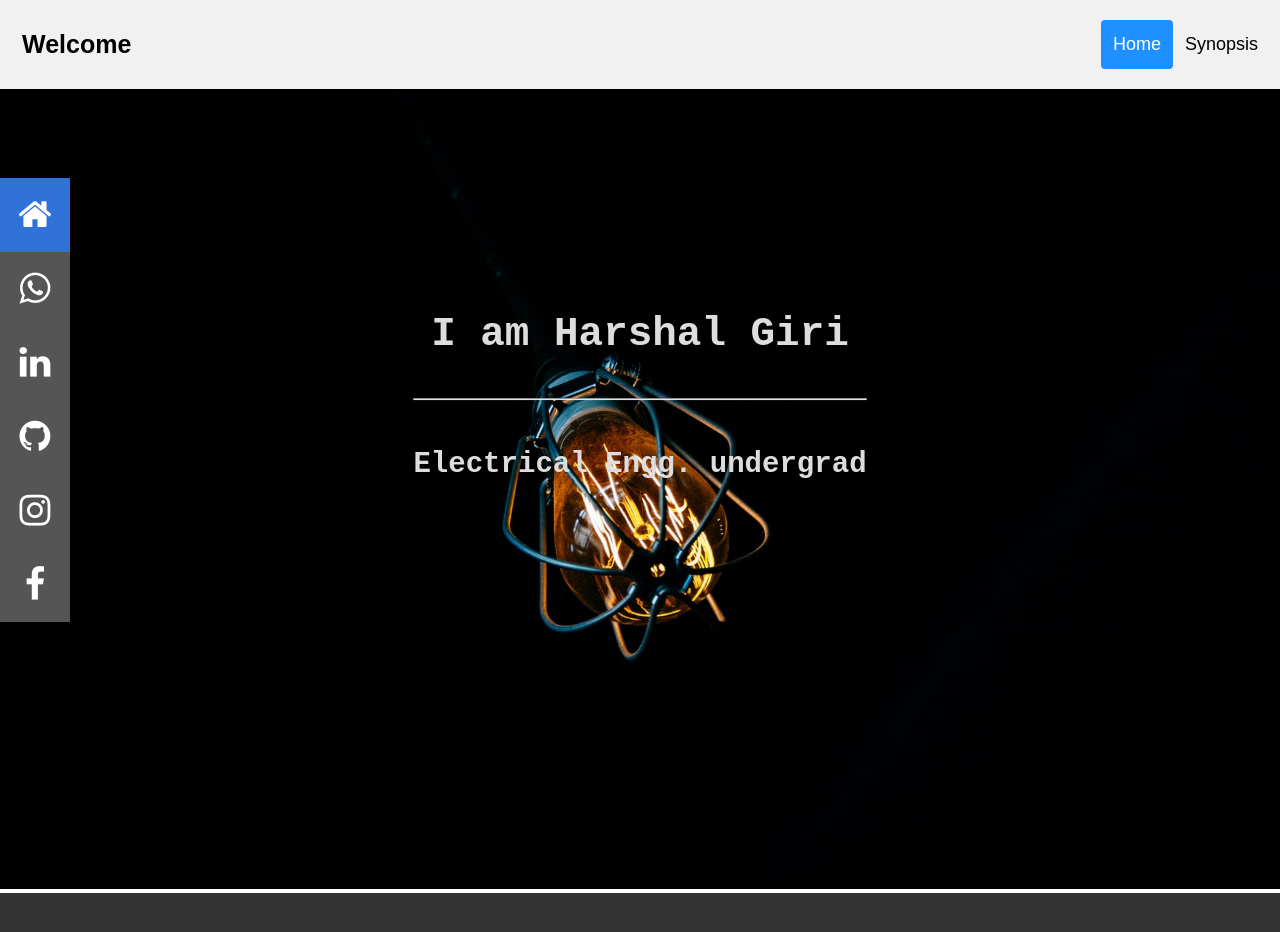
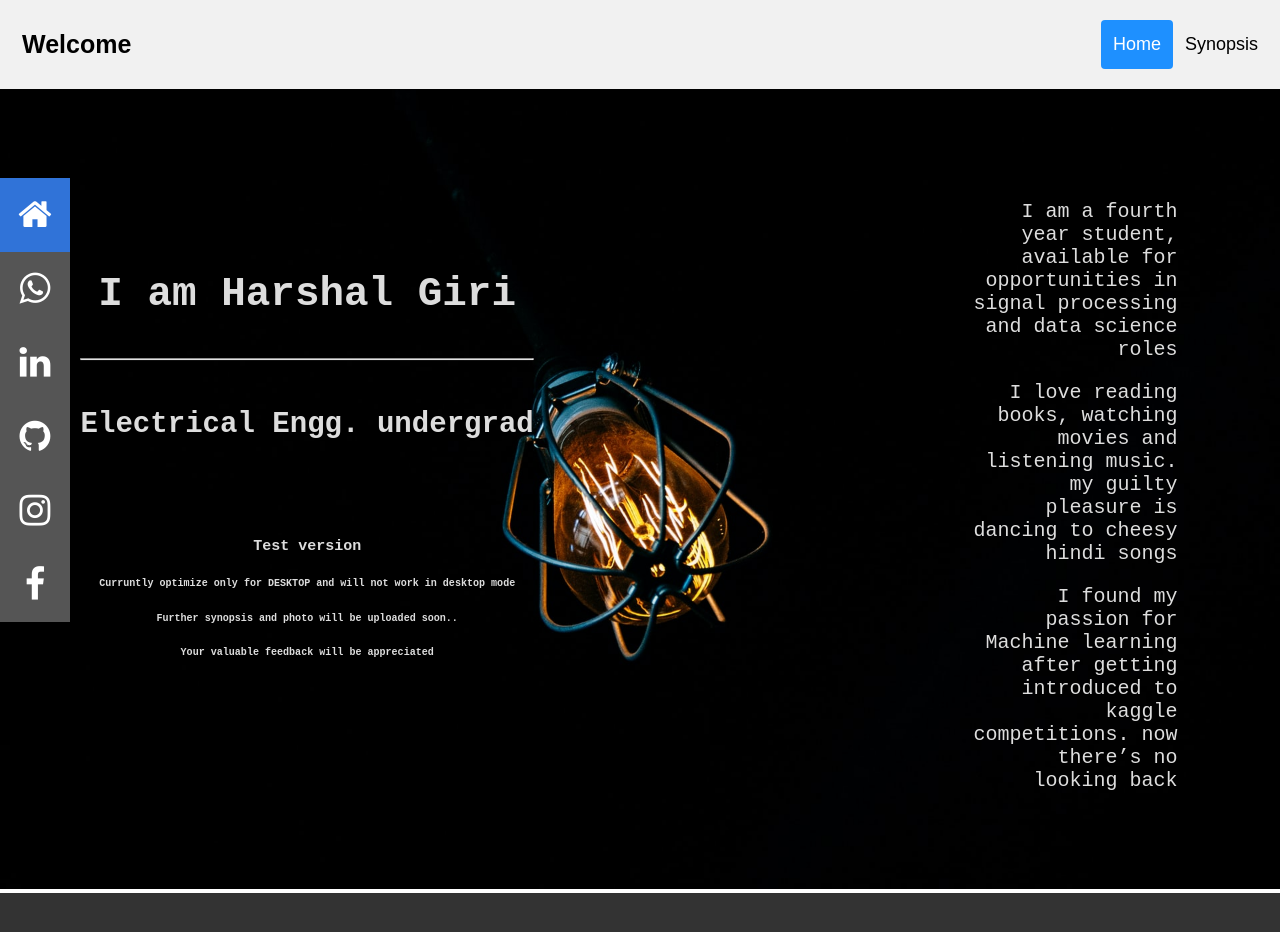
Before and after one commit to harshal1507/harshalgiri, a plain HTML site: page index.html in a window 1280 px wide. Shown: the top 932 px of the page. Drawn offline with Linux system fonts and the light colour scheme; a web font is replaced by a local one.

Commit message:
added description

```diff
--- a/index.html
+++ b/index.html
@@ -3,9 +3,6 @@
     <head>
         <title>Harshal Giri</title>
         <link rel="stylesheet" href="main3.css">
-        <meta name="viewport" content="width=device-width, initial-scale=1.0">
-        <!-- google font library -->
-	    <link href="https://fonts.googleapis.com/css2?family=Roboto+Condensed:wght@300&family=Lekton" rel="stylesheet">
     </head>
     <body>
         <nav>
@@ -24,6 +21,17 @@
                     <h3>I am Harshal Giri</h3>
                     <hr>
                     <h5>Electrical Engg. undergrad</h5>
+                </div>
+                <div class="about">
+                <p>I am a fourth year student, available for opportunities in signal processing and data science roles</p>
+                <p>I love reading books, watching movies and listening music. my guilty pleasure is dancing to cheesy hindi songs</p>
+                <p>I found my passion for Machine learning after getting introduced to kaggle competitions. now there’s no looking back</p>
+                </div>
+                <div class="test">
+                    <h4>Test version</h4>
+                    <h6>Curruntly optimize only for DESKTOP and will not work in desktop mode</h6>
+                    <h6>Further synopsis and photo will be uploaded soon..</h6>
+                    <h6>Your valuable feedback will be appreciated</h6>
                 </div>
         </div>
 
--- a/main3.css
+++ b/main3.css
@@ -70,10 +70,11 @@ body{
     background-image: url("first.jpg");
     background-size: cover;
     background-attachment: fixed;
+
 }
 
 #section2{
-    height: 800px;
+    height: 720px;
     background: grey;
     display: inline-block;
     width: 100%;
@@ -102,16 +103,35 @@ body{
   /* first page */
   .middle{
     position: absolute;
-    top: 50%;
-    left: 50%;
+    top: 45%;
+    left: 24%;
     transform: translate(-50%, -50%);
     text-align: center;
     font-family: "Courier New", Courier, monospace;
     font-size: 35px;
     color: #ddd;
   }
-
-
+  .about{
+    position: absolute;
+    top: 40%;
+    left: 84%;
+    bottom: 25%;
+    transform: translate(-50%, -50%);
+    text-align: right;
+    font-family: "Courier New", Courier, monospace;
+    font-size: 20px;
+    color: #ddd;
+  }
+  .test{
+    position: absolute;
+    top: 75%;
+    left: 24%;
+    transform: translate(-50%, -50%);
+    text-align: center;
+    font-family: "Courier New", Courier, monospace;
+    font-size: 15px;
+    color: #ddd;
+  }
 
 
   /* SECTION2 */
```
